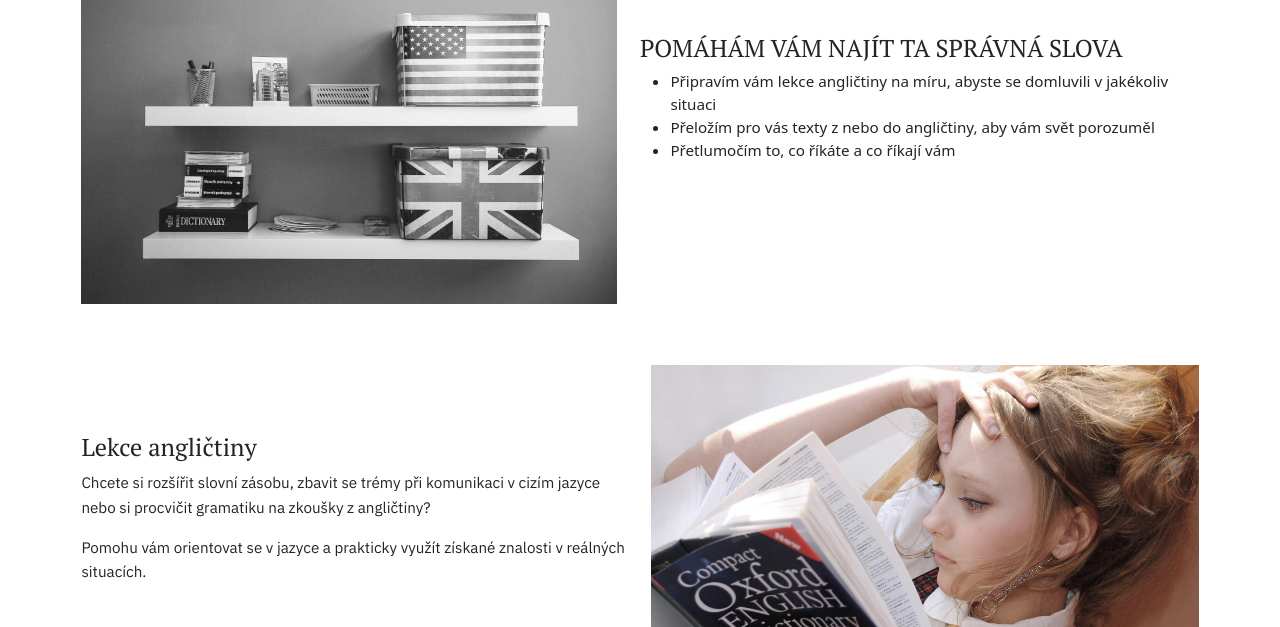
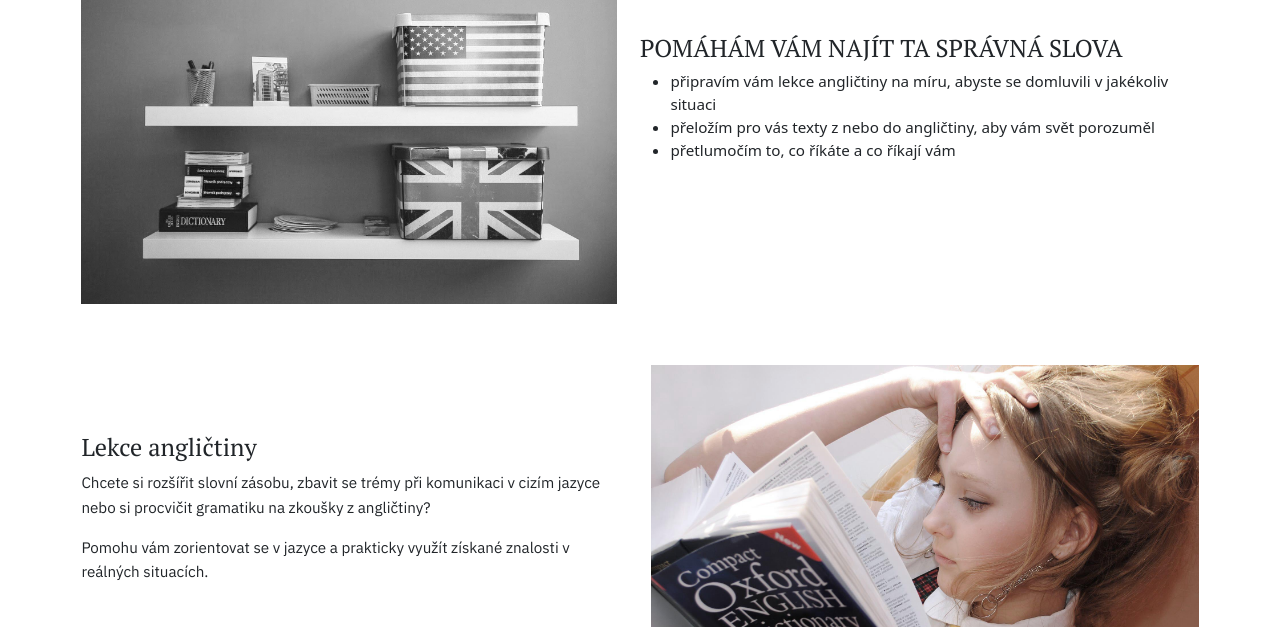
Before and after one commit to sarcino/Lingua-Franca, a plain HTML site: page index.html in a window 1280 px wide. Shown: the part 295-922 px from the top of the page. Drawn offline with nearby package versions, Linux system fonts and the light colour scheme.

Commit message:
proofreading changes

```diff
--- a/index.html
+++ b/index.html
@@ -69,9 +69,9 @@
                     <div class="col-md h-100 me-4">
                         <h2>POMÁHÁM VÁM NAJÍT TA SPRÁVNÁ SLOVA</h2>
                         <ul>
-                            <li>Připravím vám lekce angličtiny na míru, abyste se domluvili v jakékoliv situaci</li>
-                            <li>Přeložím pro vás texty z nebo do angličtiny, aby vám svět porozuměl</li>
-                            <li>Přetlumočím to, co říkáte a co říkají vám</li>
+                            <li>připravím vám lekce angličtiny na míru, abyste se domluvili v jakékoliv situaci</li>
+                            <li>přeložím pro vás texty z nebo do angličtiny, aby vám svět porozuměl</li>
+                            <li>přetlumočím to, co říkáte a co říkají vám</li>
                         </ul>
                     </div>
                 </div>
@@ -88,7 +88,7 @@
                             Chcete si rozšířit slovní zásobu, zbavit se trémy při komunikaci v cizím jazyce nebo si procvičit gramatiku na zkoušky z angličtiny?
                         </p>
                         <p>
-                            Pomohu vám orientovat se v jazyce a prakticky využít získané znalosti v reálných situacích.
+                            Pomohu vám zorientovat se v jazyce a prakticky využít získané znalosti v reálných situacích.
                         </p>
                         <a href="#" class="btn btn-primary button">Zarezervujte si lekci</a>
                     </div>
```
